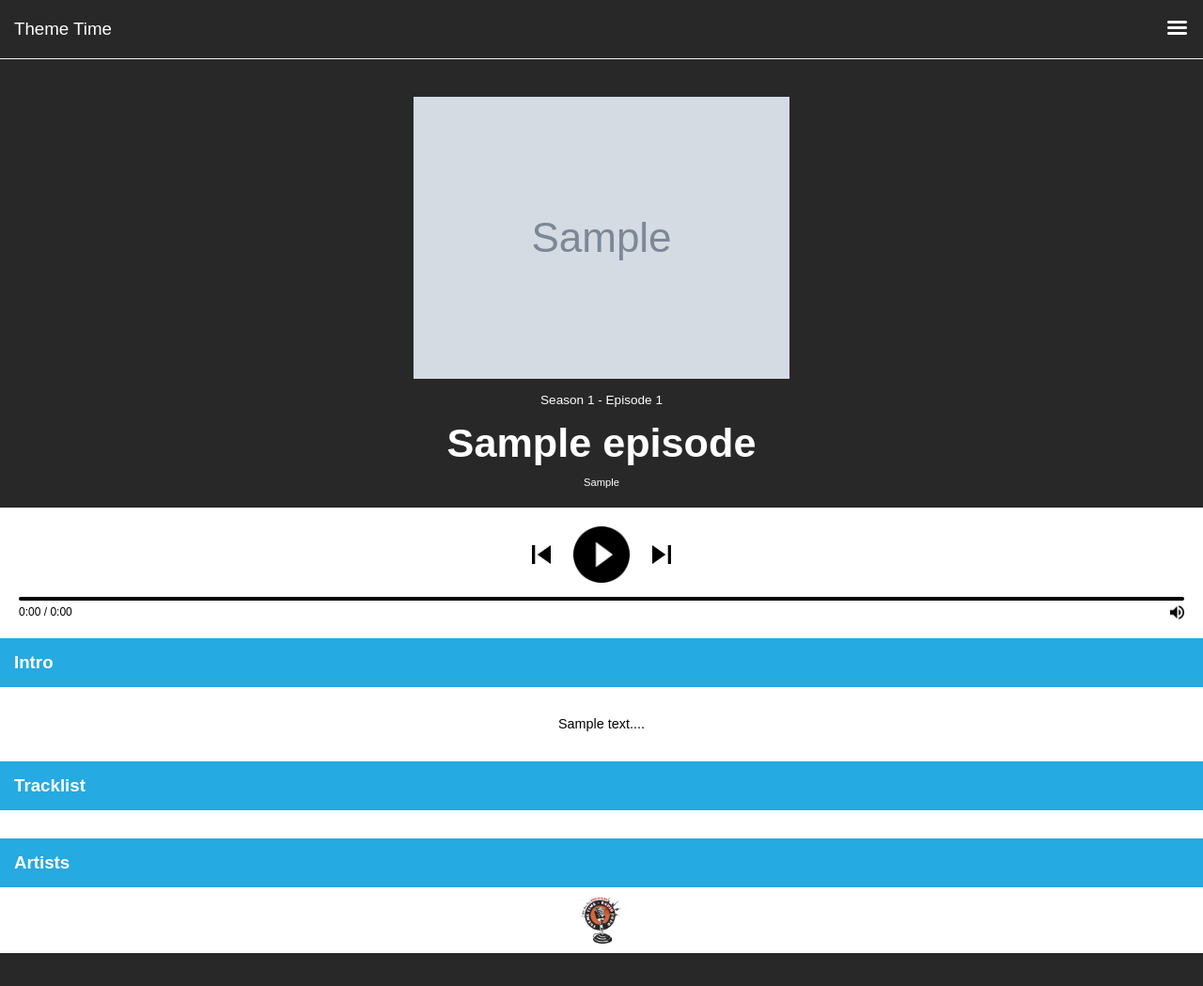
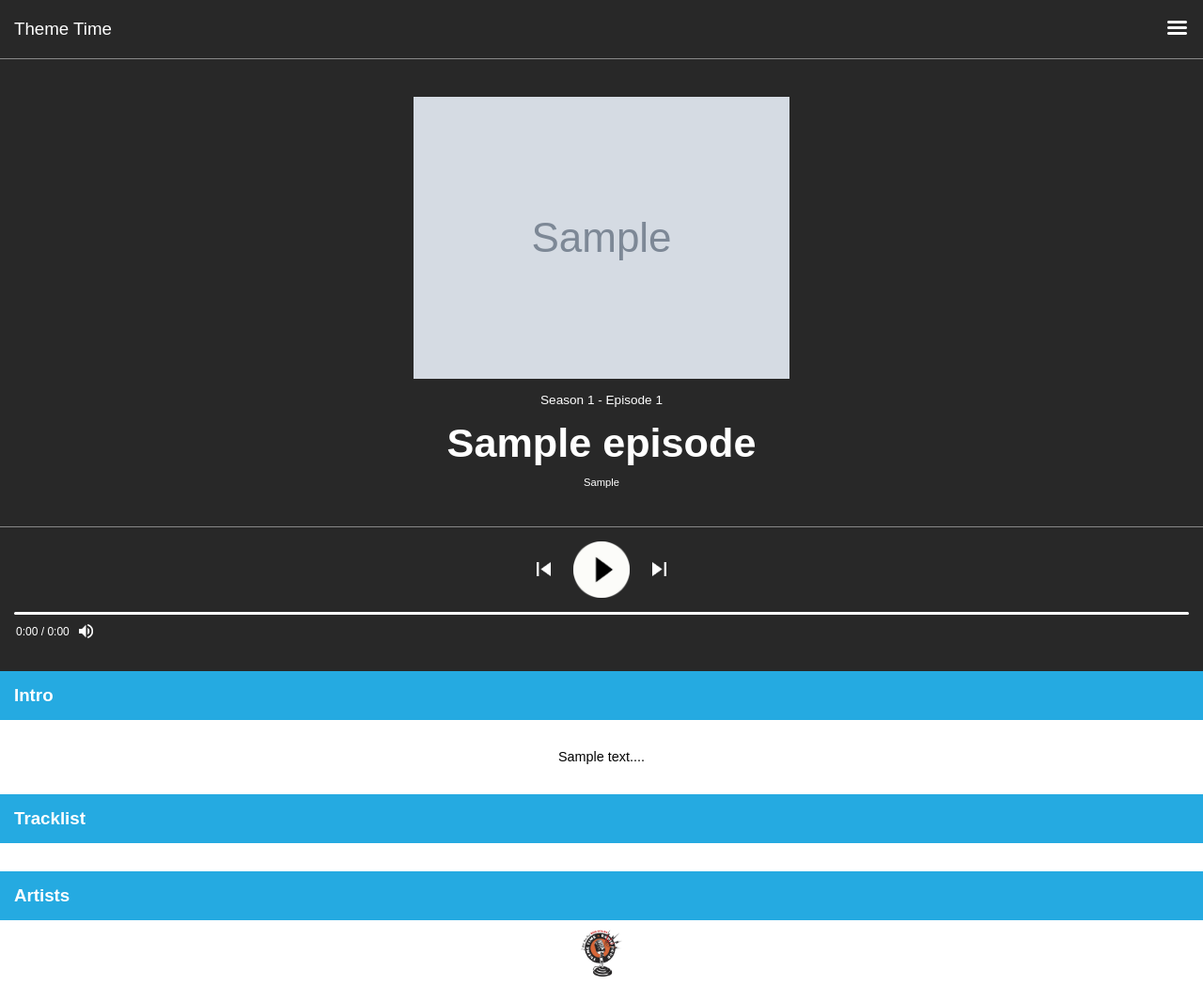
Before and after one commit to roeyherzel/theme-time-radio, a Flask app: page /episodes/1 in a window 1280 px wide. Shown: the whole page at 94% size. Before the commit the page ends 1014 px from the top, so only its background shows below. Run offline with Flask 2, Linux system fonts and the light colour scheme; tables that the repository leaves empty hold one stand-in row (values such as "Sample post"); grey boxes marked "Sample" are stand-in pictures.

Commit message:
change icons to white

```diff
--- a/app/static/css/main.css
+++ b/app/static/css/main.css
@@ -397,7 +397,7 @@ footer img, #page_wrapper header img, #artists img {
 
 #main_header {
   padding: 20px 15px;
-  border-bottom: 1px solid #f6f6f6;
+  border-bottom: 1px solid rgba(255, 255, 255, 0.45);
   margin-bottom: 0; }
   #main_header h3 {
     float: left;
@@ -407,11 +407,11 @@ footer img, #page_wrapper header img, #artists img {
     float: right;
     width: 23px;
     height: 21px;
+    background-image: url("../icons/white-mobile-nav-46x42.png");
     background-repeat: no-repeat;
     background-size: contain;
     background-position: center;
     background-color: transparent;
-    background-image: url("../images/mobile_nav@46x42.png");
     border: none; }
 
 footer {
@@ -459,68 +459,70 @@ footer {
       font-size: 0.70em; }
 
 #episode_player {
-  background-color: white;
-  color: black;
-  padding: 20px;
-  text-align: center; }
-  #episode_player li {
-    display: inline-block; }
-    #episode_player li:nth-child(2) {
-      margin: 0 20px; }
+  color: white;
+  padding: 15px;
+  margin: 20px 0;
+  text-align: center;
+  border-top: 1px solid rgba(255, 255, 255, 0.45); }
   #episode_player button {
     vertical-align: middle; }
 
 #episode_play_button {
   width: 60px;
   height: 60px;
+  background-image: url("../icons/white-play-rounded-button.png");
   background-repeat: no-repeat;
   background-size: contain;
   background-position: center;
   background-color: transparent;
-  background-image: url("../icons/play-rounded-button.png");
-  border: none; }
+  border: none;
+  margin: 0 20px; }
 
 #episode_prev_button {
-  width: 20px;
-  height: 20px;
+  width: 15px;
+  height: 15px;
+  background-image: url("../icons/white-play-previous-button.png");
   background-repeat: no-repeat;
   background-size: contain;
   background-position: center;
   background-color: transparent;
-  background-image: url("../icons/play-previous-button.png");
   border: none; }
 
 #episode_next_button {
-  width: 20px;
-  height: 20px;
+  width: 15px;
+  height: 15px;
+  background-image: url("../icons/white-play-next-button.png");
   background-repeat: no-repeat;
   background-size: contain;
   background-position: center;
   background-color: transparent;
-  background-image: url("../icons/play-next-button.png");
   border: none; }
 
 #episode_vol_button {
   width: 15px;
   height: 15px;
+  background-image: url("../icons/white-volume-up-indicator.png");
   background-repeat: no-repeat;
   background-size: contain;
   background-position: center;
   background-color: transparent;
-  background-image: url("../icons/volume-up-indicator.png");
   border: none;
-  float: right; }
+  float: left;
+  margin-left: 10px; }
 
 #episode_progress_bar {
-  height: 4px;
-  background-color: black;
+  height: 3px;
+  background-color: white;
   margin-top: 15px;
-  margin-bottom: 5px;
+  margin-bottom: 10px;
   border-radius: 4px; }
 
 #episode_progress_time {
-  font-size: 0.75em;
-  float: left; }
+  float: left;
+  margin-left: 2px;
+  font-size: 0.75em; }
+  #episode_progress_time span {
+    vertical-align: middle; }
 
 #intro p {
   font-size: 0.9em;
@@ -558,20 +560,20 @@ footer {
   #tracklist .track-preview button {
     width: 35px;
     height: 35px;
+    background-image: url("../icons/black-play-button-inside-a-circle.png");
     background-repeat: no-repeat;
     background-size: contain;
     background-position: center;
     background-color: transparent;
-    background-image: url("../icons/play-button-inside-a-circle.png");
     border: none; }
   #tracklist .track-stream button {
     width: 20px;
     height: 20px;
+    background-image: url("../icons/Spotify_Icon_CMYK_Black.png");
     background-repeat: no-repeat;
     background-size: contain;
     background-position: center;
     background-color: transparent;
-    background-image: url("../icons/Spotify_Icon_CMYK_Black.png");
     border: none; }
 
 #artists {
--- a/app/static/scss/_globals.scss
+++ b/app/static/scss/_globals.scss
@@ -50,7 +50,7 @@ a {
 #main_header {
   @extend %clearfix;
   padding: 20px $page-sides-padding;
-  border-bottom: 1px solid rgb(246, 246, 246);
+  border-bottom: 1px solid rgba(255, 255, 255, 0.45);
   margin-bottom: 0;
 
   h3 {
@@ -61,7 +61,7 @@ a {
 
   nav {
     float: right;
-    @include icon-button($width: 23px, $height: 21px, $url: '../images/mobile_nav@46x42.png');
+    @include icon-button($width: 23px, $height: 21px, $url: '../icons/white-mobile-nav-46x42.png');
   }
 }
 
--- a/app/static/scss/_mixins.scss
+++ b/app/static/scss/_mixins.scss
@@ -2,10 +2,10 @@
 @mixin icon-button($url, $width, $height:$width) {
   width: $width;
   height: $height;
+  background-image: url($url);
   background-repeat: no-repeat;
   background-size: contain;
   background-position: center;
   background-color: transparent;
-  background-image: url($url);
   border: none;
 }
--- a/app/static/scss/pages/_episode_info.scss
+++ b/app/static/scss/pages/_episode_info.scss
@@ -35,18 +35,11 @@
 
 #episode_player {
   @extend %clearfix;
-  background-color: white;
-  color: black;
-  padding: 20px;
+  color: white;
+  padding: $page-sides-padding;
+  margin: 20px 0;
   text-align: center;
-
-  li {
-    display: inline-block;
-
-    &:nth-child(2) { // play button spacing
-      margin: 0 20px;
-    }
-  }
+  border-top: 1px solid rgba(255, 255, 255, 0.45);
 
   button {
     vertical-align: middle;
@@ -55,33 +48,39 @@
 }
 
 #episode_play_button {
-  @include icon-button($url: '../icons/play-rounded-button.png', $width: 60px);
+  @include icon-button($url: '../icons/white-play-rounded-button.png', $width: 60px);
+  margin: 0 20px;
 }
 
 #episode_prev_button {
-  @include icon-button($url: '../icons/play-previous-button.png', $width: 20px);
+  @include icon-button($url: '../icons/white-play-previous-button.png', $width: 15px);
 }
 
 #episode_next_button {
-  @include icon-button($url: '../icons/play-next-button.png', $width: 20px);
+  @include icon-button($url: '../icons/white-play-next-button.png', $width: 15px);
 }
 
 #episode_vol_button {
-  @include icon-button($url: '../icons/volume-up-indicator.png', $width: 15px);
-  float: right;
+  @include icon-button($url: '../icons/white-volume-up-indicator.png', $width: 15px);
+  float: left;
+  margin-left: 10px;
 }
 
 #episode_progress_bar {
-  height: 4px;
-  background-color: black;
+  height: 3px;
+  background-color: white;
   margin-top: 15px;
-  margin-bottom: 5px;
+  margin-bottom: 10px;
   border-radius: 4px;
 }
 
 #episode_progress_time {
+  float: left;
+  margin-left: 2px;
   font-size: 0.75em;
-  float: left;
+  span {
+    vertical-align: middle;
+  }
 }
 
 //================================================
@@ -144,7 +143,7 @@
   }
 
   .track-preview button {
-    @include icon-button($url: '../icons/play-button-inside-a-circle.png', $width: 35px);
+    @include icon-button($url: '../icons/black-play-button-inside-a-circle.png', $width: 35px);
   }
 
   .track-stream button {
--- a/app/templates/episode_info.html.jinja
+++ b/app/templates/episode_info.html.jinja
@@ -9,11 +9,11 @@
   </header>
 
   <section id="episode_player">
-    <ul>
-      <li><button id="episode_prev_button" type="button"></button></li>
-      <li><button id="episode_play_button" type="button"></button></li>
-      <li><button id="episode_next_button" type="button"></button></li>
-    </ul>
+    <div id="episode_player_controls">
+      <button id="episode_prev_button" type="button"></button>
+      <button id="episode_play_button" type="button"></button>
+      <button id="episode_next_button" type="button"></button>
+    </div>
 
     <div id="episode_progress_bar"></div>
 
@@ -22,7 +22,6 @@
       <span> / </span>
       <span id="episode_duration">0:00</span>
     </div>
-
     <button id="episode_vol_button" type="button"></button>
 
   </section>
```
Also changed, not shown: app/static/css/pages/_episode_info.scss (deleted, +0 -269 lines), app/static/icons/black-play-arrow.png (renamed from app/static/icons/play-arrow.png), app/static/icons/black-play-button-inside-a-circle.png (renamed from app/static/icons/play-button-inside-a-circle.png), app/static/icons/black-play-next-button.png (renamed from app/static/icons/play-next-button.png), app/static/icons/black-play-previous-button.png (renamed from app/static/icons/play-previous-button.png), app/static/icons/black-play-rounded-button.png (renamed from app/static/icons/play-rounded-button.png), app/static/icons/black-volume-up-indicator.png (renamed from app/static/icons/volume-up-indicator.png), app/static/icons/trans-play-rounded-button.png (added), app/static/icons/white-mobile-nav-46x42.png (renamed from app/static/images/mobile_nav@46x42.png), app/static/icons/white-play-next-button.png (added), app/static/icons/white-play-previous-button.png (added), app/static/icons/white-play-rounded-button.png (added), app/static/icons/white-volume-up-indicator.png (added), app/static/images/play-button.svg (deleted), 1 other file.
